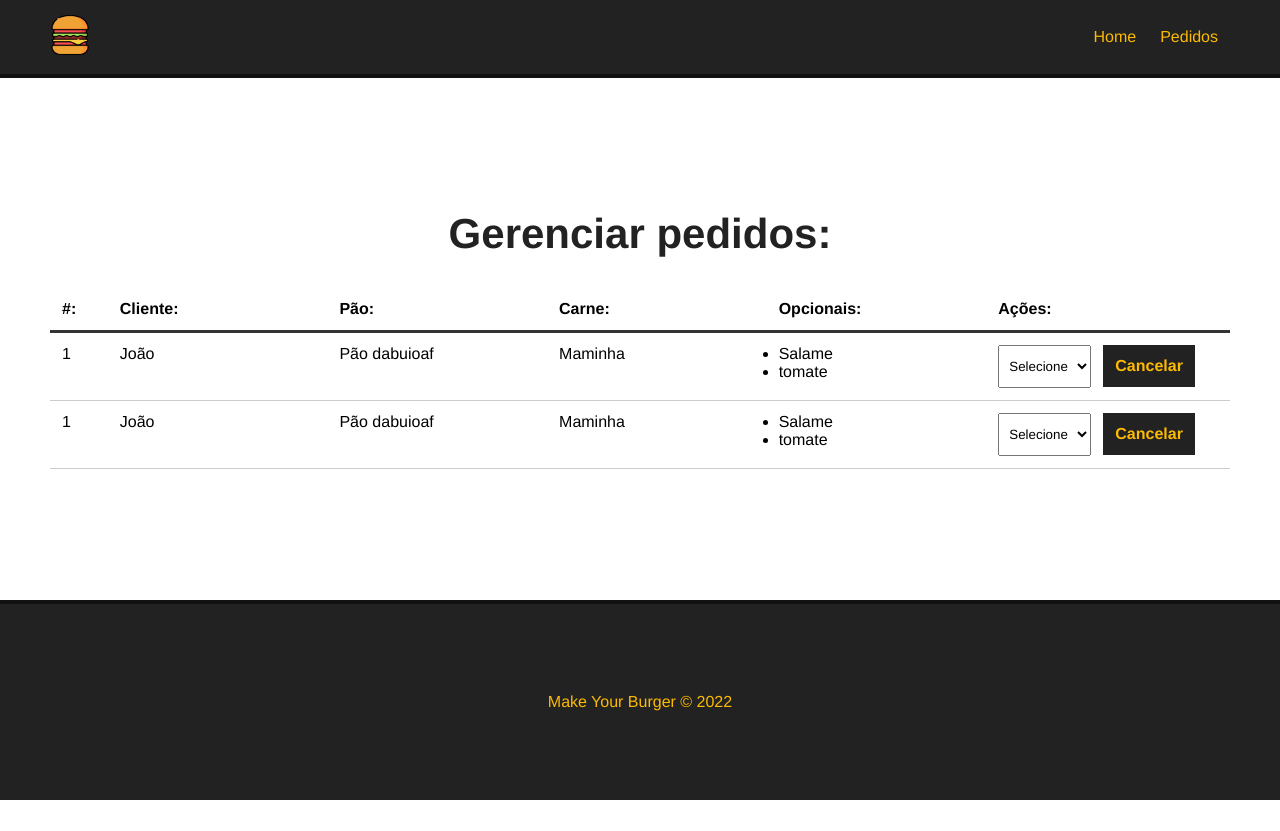
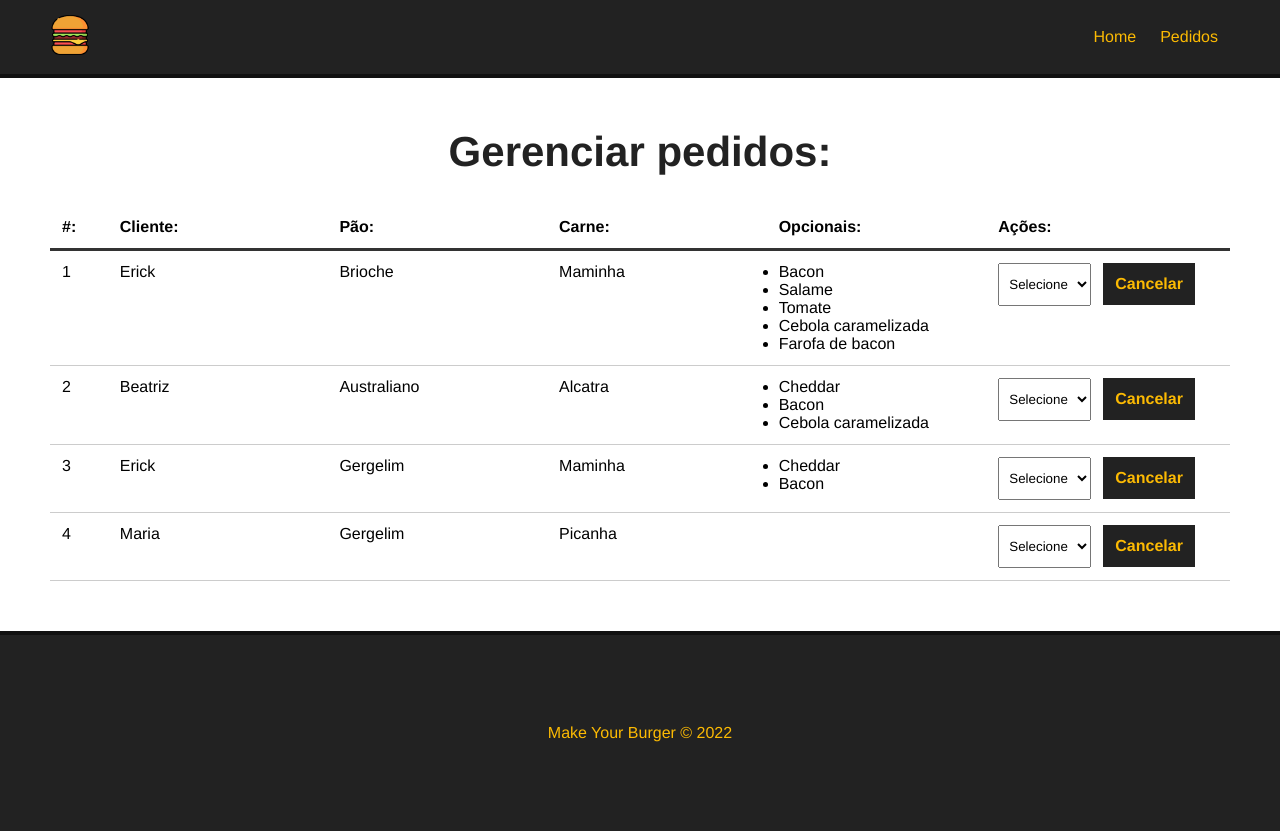
Before and after one commit to erick-costa/make-your-burger, a Vue app: page /orders in a window 1280 px wide. Before the commit the page ends 800 px from the top, so only its background shows below. Built offline with nearby package versions, Linux system fonts and the light colour scheme; data requests are answered from the project's data file.

Commit message:
buscando pedidos do banco

```diff
--- a/src/components/Dashboard.vue
+++ b/src/components/Dashboard.vue
@@ -11,33 +11,14 @@
       </div>
     </div>
     <div id="burger-table-rows">
-      <div class="burger-table-row">
-        <div class="order-number">1</div>
-        <div>João</div>
-        <div>Pão dabuioaf</div>
-        <div>Maminha</div>
+      <div class="burger-table-row" v-for="burger in burgers">
+        <div class="order-number">{{ burger.id }}</div>
+        <div>{{ burger.nome }}</div>
+        <div>{{ burger.pao }}</div>
+        <div>{{ burger.carne }}</div>
         <div>
           <ul>
-            <li>Salame</li>
-            <li>tomate</li>
-          </ul>
-        </div>
-        <div>
-          <select name="status" class="status">
-            <option value="">Selecione</option>
-          </select>
-          <button class="delete-btn">Cancelar</button>
-        </div>
-      </div>
-      <div class="burger-table-row">
-        <div class="order-number">1</div>
-        <div>João</div>
-        <div>Pão dabuioaf</div>
-        <div>Maminha</div>
-        <div>
-          <ul>
-            <li>Salame</li>
-            <li>tomate</li>
+            <li v-for="extra in burger.opcionais">{{ extra }}</li>
           </ul>
         </div>
         <div>
@@ -54,6 +35,25 @@
 <script>
 export default {
   name: "Dashboard",
+  data() {
+    return {
+      burgers: null,
+      burger_id: null,
+      status: [],
+    }
+  },
+  methods: {
+    async getOrders() {
+      const req = await fetch("http://localhost:3000/burgers")
+      const data = await req.json()
+      this.burgers = data
+
+      console.log(this.burgers)
+    },
+  },
+  mounted() {
+    this.getOrders()
+  },
 }
 </script>
 
```
